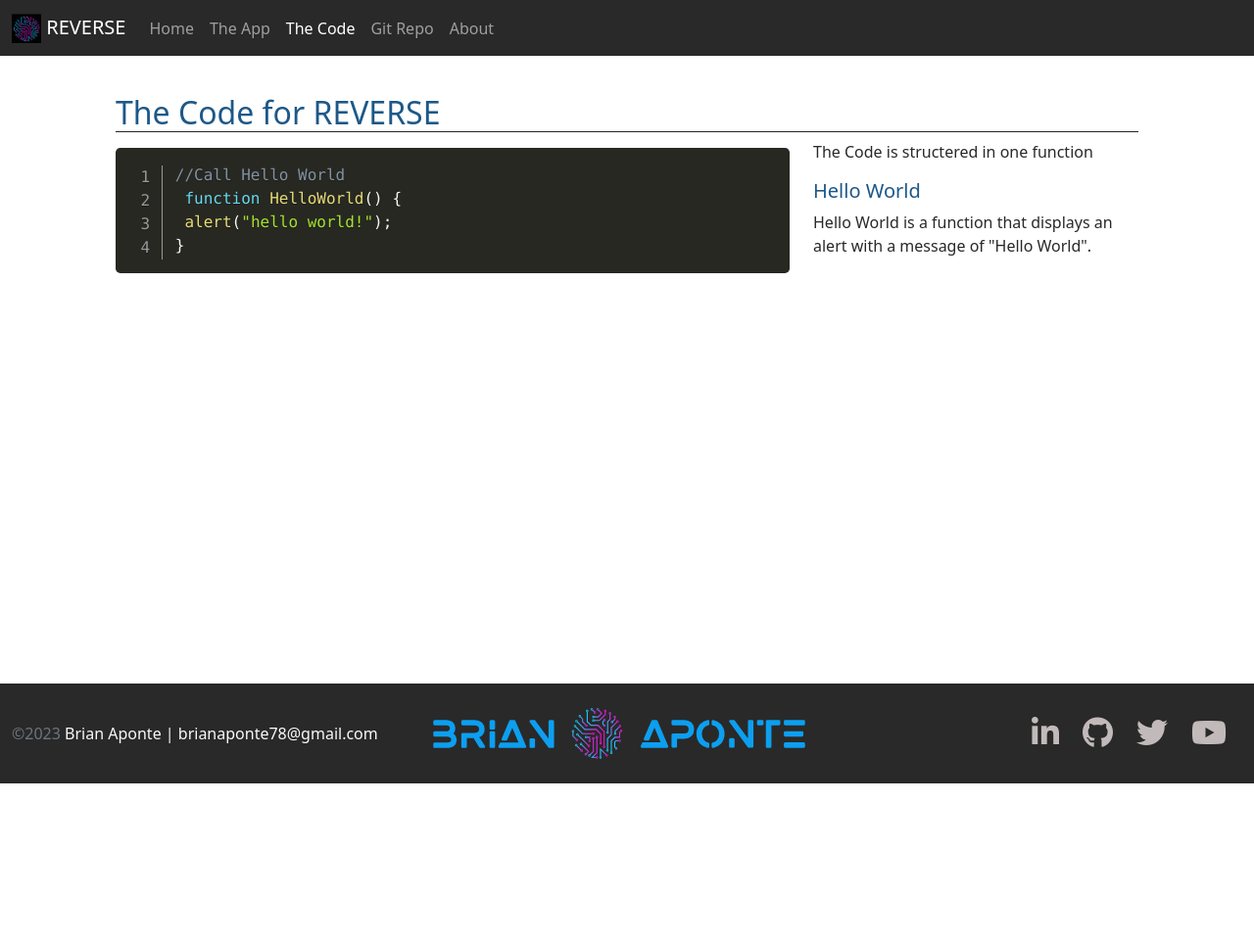
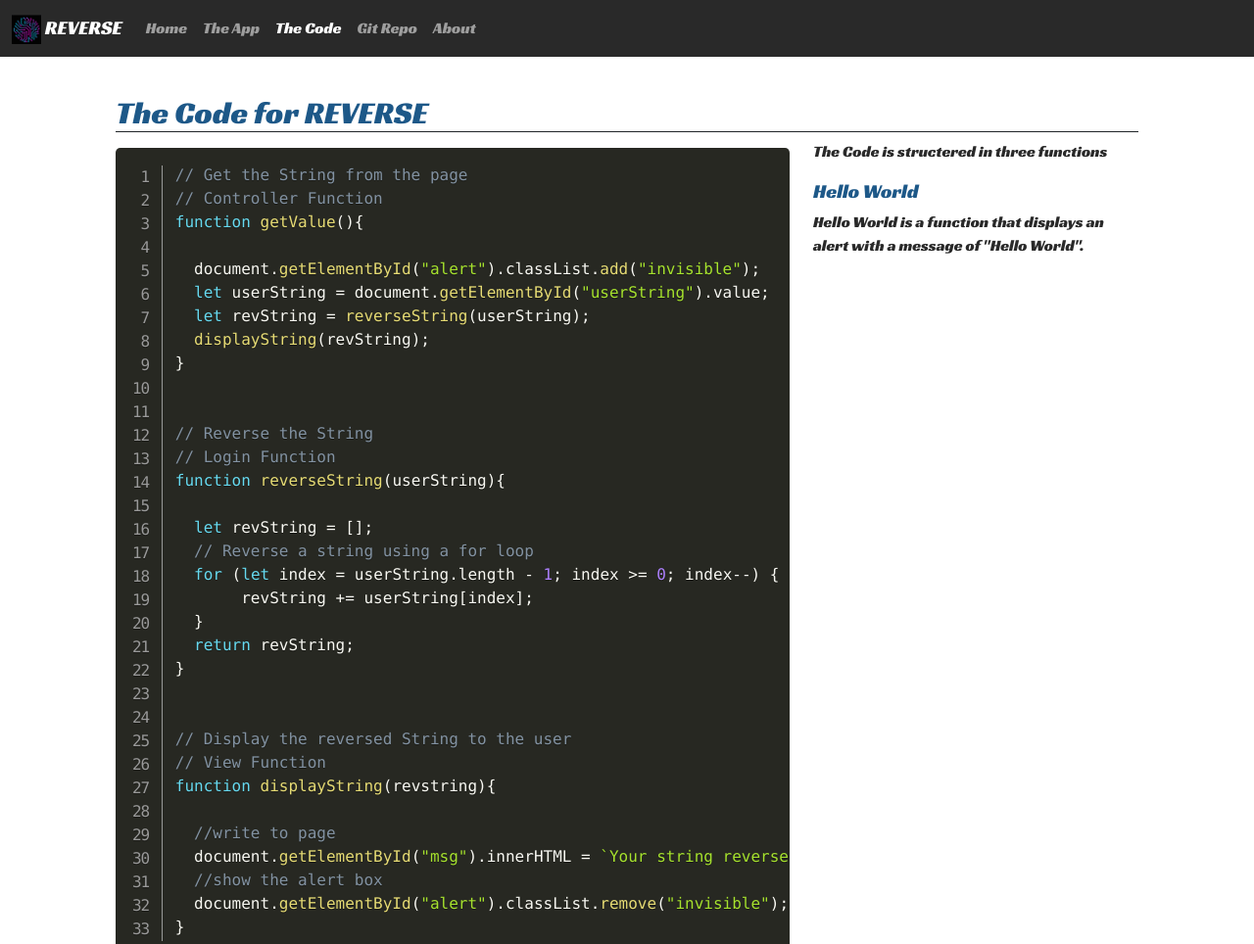
Before and after one commit to Bri219/Reverse, a plain HTML site: page code.html in a window 1280 px wide. Shown: the top 964 px of the page at 98% size. Before the commit the page ends 800 px from the top, so only its background shows below. Drawn offline with nearby package versions, Linux system fonts and the light colour scheme.

Commit message:
Updated links
Updated links to Github and my portfolio page.

```diff
--- a/CSS/site.css
+++ b/CSS/site.css
@@ -6,9 +6,12 @@
     --logo-blue:#3670f8;
   }
 
+  @import url('https://fonts.googleapis.com/css2?family=Racing+Sans+One&display=swap');
+
   body {
     color: var(--dark-color);
     /* overflow-y:hidden; */
+    font-family: 'Racing Sans One', cursive;
   }
 
   nav {
@@ -76,9 +79,10 @@ font-size: 18vw;
 }
 
 img {
+max-width: 100%;
+height: auto;
+}
 
-max-width: 100%;
-
-height: auto;
-
+img.svg-banner {
+  height: 65px;
 }
--- a/code.html
+++ b/code.html
@@ -13,6 +13,7 @@
     <script src="https://kit.fontawesome.com/5db21ba9c6.js" crossorigin="anonymous"></script>
     <link rel="stylesheet" href="css/site.css">
     <link rel="stylesheet" href="css/prism.css">
+    <link href="https://fonts.googleapis.com/css2?family=Racing+Sans+One&display=swap" rel="stylesheet">
     <link rel="icon" type="image/png" href="img/favicon-32x32.png">
 
 
@@ -43,7 +44,7 @@
                         <a class="nav-link" target="_blank" href="https://github.com/Bri219/Reverse">Git Repo</a>
                     </li>
                     <li class="nav-item">
-                        <a class="nav-link" target="_blank" href="#">About</a>
+                        <a class="nav-link" target="_blank" href="https://b-aponte-main-portfolio.netlify.app/">About</a>
                     </li>
                 </ul>
             </div>
@@ -58,14 +59,44 @@
                 <div class="col-lg-8">
                     <pre class="line-numbers">
                         <code class="language-javascript">
-                        //Call Hello World
-                         function HelloWorld() {
-                         alert("hello world!");
-                        }</code>
+                            // Get the String from the page
+                            // Controller Function
+                            function getValue(){
+
+                              document.getElementById("alert").classList.add("invisible");
+                              let userString = document.getElementById("userString").value;
+                              let revString = reverseString(userString);
+                              displayString(revString);
+                            }
+
+
+                            // Reverse the String
+                            // Login Function
+                            function reverseString(userString){
+
+                              let revString = [];
+                              // Reverse a string using a for loop
+                              for (let index = userString.length - 1; index >= 0; index--) {
+                                   revString += userString[index];
+                              }
+                              return revString;
+                            }
+
+
+                            // Display the reversed String to the user
+                            // View Function
+                            function displayString(revstring){
+
+                              //write to page
+                              document.getElementById("msg").innerHTML = `Your string reversed is: ${revstring}`;
+                              //show the alert box
+                              document.getElementById("alert").classList.remove("invisible");
+                            }
+                        </code>
                     </pre>
                 </div>
                 <div class="col-lg-4">
-                    <p>The Code is structered in one function</p>
+                    <p>The Code is structered in three functions</p>
                     <h5>Hello World</h5>
                     <p>Hello World is a function that displays an alert with a message of "Hello World".</p>
                 </div>
```
Also changed, not shown: JS/site.js (added, +33 -0 lines), app.html (+8 -6 lines), index.html (+2 -1 lines).
